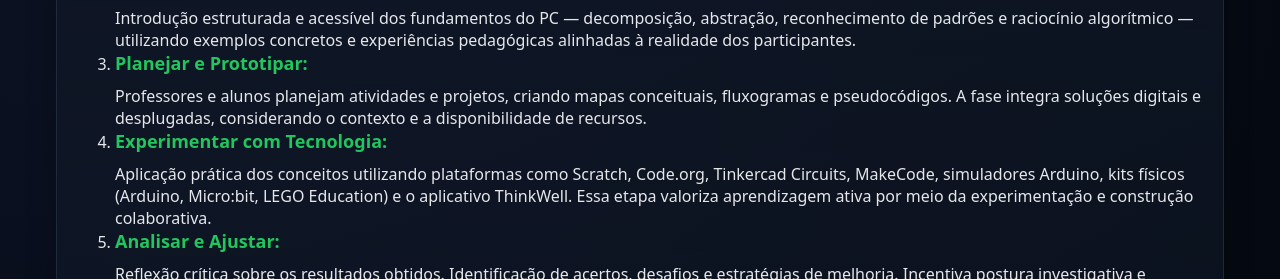
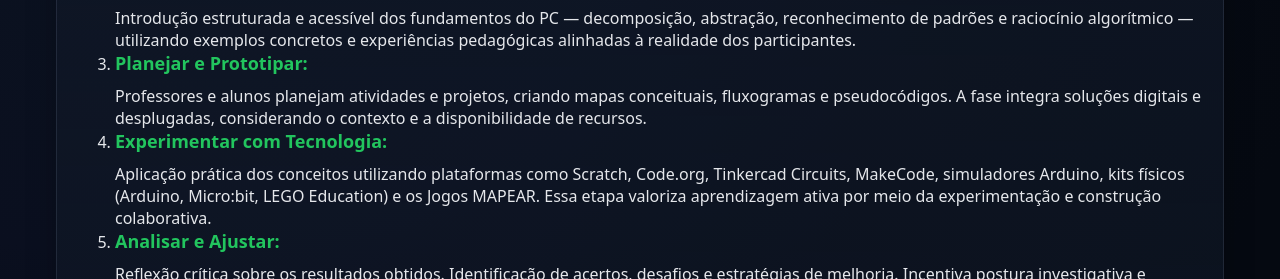
Before and after one commit to carolsoko/mapear, a plain HTML site: page ambiente-MAPEAR.html in a window 1280 px wide. Shown: the part 947-1226 px from the top of the page. Drawn offline with Linux system fonts and the light colour scheme.

Commit message:
Update ambiente-MAPEAR.html

```diff
--- a/ambiente-MAPEAR.html
+++ b/ambiente-MAPEAR.html
@@ -114,7 +114,7 @@
         <li><h3><strong>Motivar:</strong></h3> Estimula o engajamento dos estudantes por meio de desafios contextualizados, conectando problemas reais ao uso do PC. Objetiva despertar curiosidade, interesse e protagonismo.</li>
         <li><h3><strong>Apresentar Conceitos:</strong></h3> Introdução estruturada e acessível dos fundamentos do PC — decomposição, abstração, reconhecimento de padrões e raciocínio algorítmico — utilizando exemplos concretos e experiências pedagógicas alinhadas à realidade dos participantes.</li>
         <li><h3><strong>Planejar e Prototipar:</strong></h3> Professores e alunos planejam atividades e projetos, criando mapas conceituais, fluxogramas e pseudocódigos. A fase integra soluções digitais e desplugadas, considerando o contexto e a disponibilidade de recursos.</li>
-        <li><h3><strong>Experimentar com Tecnologia:</strong></h3> Aplicação prática dos conceitos utilizando plataformas como Scratch, Code.org, Tinkercad Circuits, MakeCode, simuladores Arduino, kits físicos (Arduino, Micro:bit, LEGO Education) e o aplicativo ThinkWell. Essa etapa valoriza aprendizagem ativa por meio da experimentação e construção colaborativa.</li>
+        <li><h3><strong>Experimentar com Tecnologia:</strong></h3> Aplicação prática dos conceitos utilizando plataformas como Scratch, Code.org, Tinkercad Circuits, MakeCode, simuladores Arduino, kits físicos (Arduino, Micro:bit, LEGO Education) e os Jogos MAPEAR. Essa etapa valoriza aprendizagem ativa por meio da experimentação e construção colaborativa.</li>
         <li><h3><strong>Analisar e Ajustar:</strong></h3> Reflexão crítica sobre os resultados obtidos. Identificação de acertos, desafios e estratégias de melhoria. Incentiva postura investigativa e capacidade de adaptação frente a problemas pedagógicos.</li>
         <li><h3><strong>Refletir e Compartilhar:</strong></h3> Sistematização das aprendizagens e socialização das experiências com a comunidade escolar, via feiras, portfólios digitais ou plataformas colaborativas. Promove redes de colaboração e consolida práticas inovadoras.</li>
       </ol>
```
